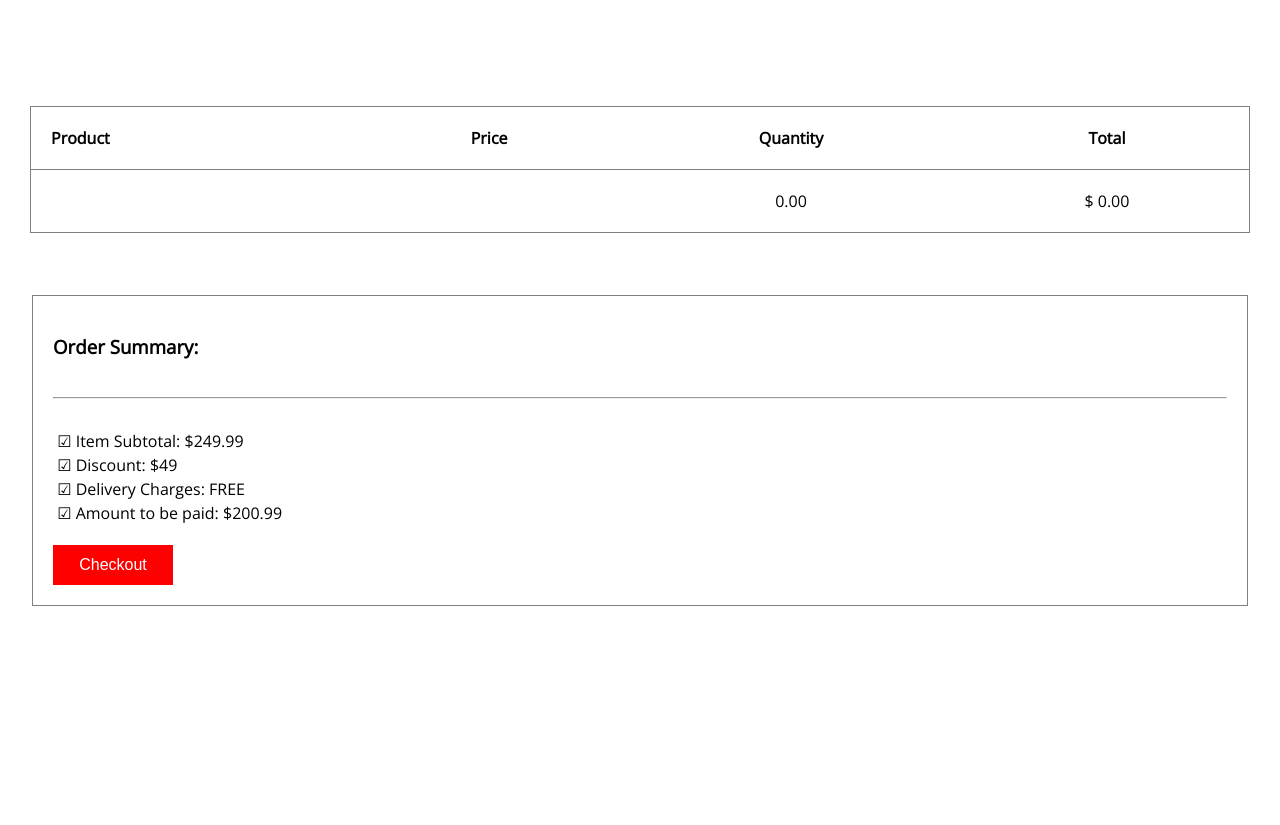
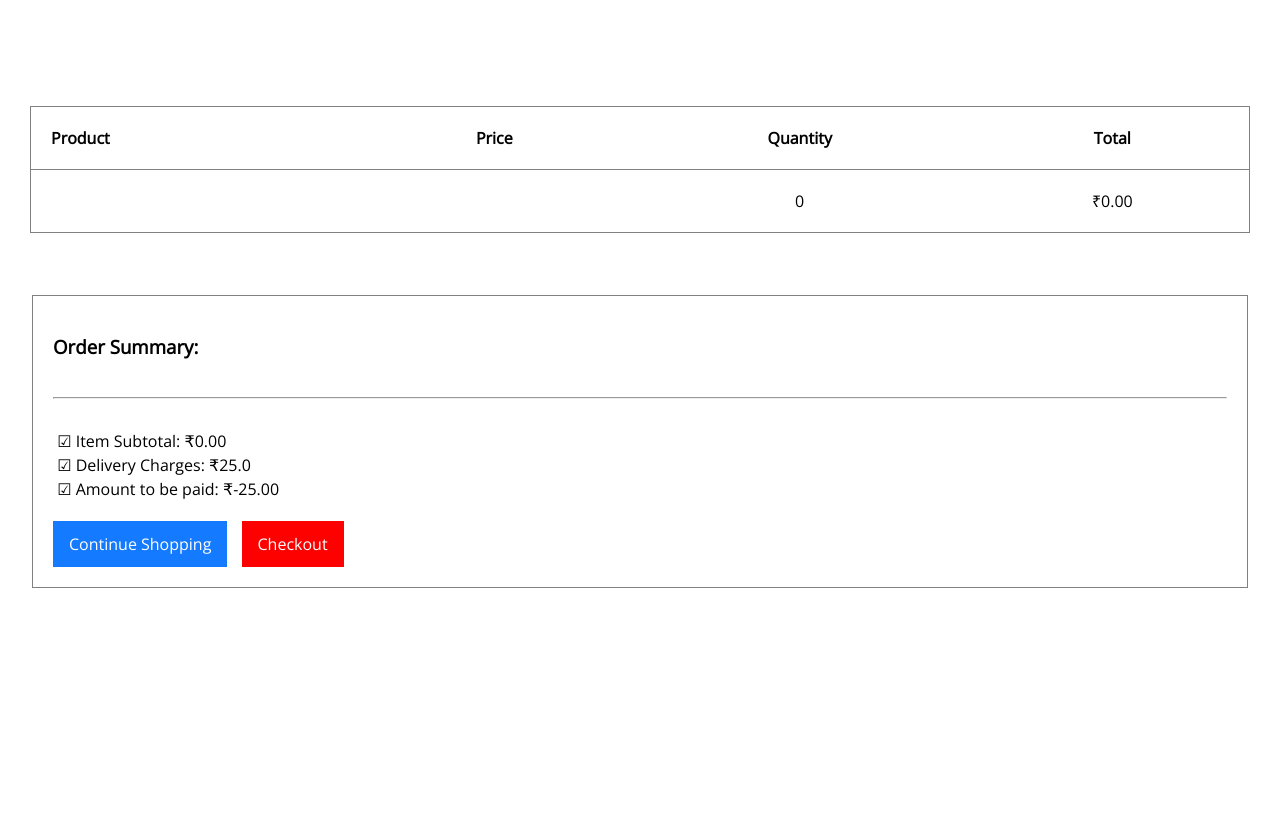
Before and after one commit to Ronik22/Django_PizzaHub, a Django app: page /cart/ in a window 1280 px wide. Shown: the part 804-1629 px from the top of the page. Run offline with Django 3.2, Linux system fonts and the light colour scheme; the visitor is signed in with stand-in values (Sample User, id 1); data comes from the database, SQL or seed files in the repository; data that the repository does not hold is empty.

Commit message:
Cart added

```diff
--- a/cart/templates/cart/cart.html
+++ b/cart/templates/cart/cart.html
@@ -50,8 +50,8 @@
 
                     </td>
                     <td></td>
-                    <td id="total_quantity">5454</td>
-                    <td id="total_display">$5454</td>
+                    <td id="total_quantity">0</td>
+                    <td id="total_display">₹0</td>
                 </tr>
             </table>
         </div>
@@ -59,14 +59,19 @@
         <div class="shpcheckout">
             <h3>Order Summary:</h3>
             <hr style="margin: 20px 0px 30px 0px;">
-            <span>&nbsp&#9745 Item Subtotal: $249.99</span>
-            <span>&nbsp&#9745 Discount: $49</span>
-            <span>&nbsp&#9745 Delivery Charges: FREE</span>
-            <span>&nbsp&#9745 Amount to be paid: $200.99</span>
-            <button>Checkout</button>
+            <span>&nbsp&#9745 Item Subtotal: ₹<span id="total_display2">0</span></span>
+            <!-- <span>&nbsp&#9745 Discount: $49</span> -->
+            <span>&nbsp&#9745 Delivery Charges: ₹<span id="delv_charges">25.0</span></span>
+            <span>&nbsp&#9745 Amount to be paid: ₹<span id="endtotal_display">0</span></span>
+            <div>
+                <a href="{% url 'menu' %}">Continue Shopping</a>
+                <a>Checkout</a>
+            </div>
+
         </div>
 
 {% endblock %}
+
 
 {% block scripts %}
 
@@ -86,18 +91,24 @@
     // Sum total
     function total(){
         var totalDisplay = document.getElementById("total_display");
+        var totalDisplay2 = document.getElementById("total_display2");
+        var endtotalDisplay = document.getElementById("endtotal_display");
         var totalQuantity = document.getElementById("total_quantity");
+        var delvCharges = document.getElementById("delv_charges");
+
         var sum = 0;
         var noitems = 0;
         var tbody = document.getElementById("all_products");
+
         for (var i = 0; i < tbody.rows.length; i++) {
             sum = sum + parseFloat(tbody.rows[i].cells[3].innerHTML);
-            noitems = noitems + parseFloat(tbody.rows[i].cells[2].getElementsByTagName('input')[0].value);
+            noitems = noitems + parseInt(tbody.rows[i].cells[2].getElementsByTagName('input')[0].value);
         }
         var total = sum.toFixed(2);
-        var totalitems = noitems.toFixed(2);
-        totalDisplay.innerHTML = "$ " + total;
-        totalQuantity.innerHTML = totalitems;
+        totalDisplay.innerHTML =  "₹"+total;
+        totalDisplay2.innerHTML = total;
+        totalQuantity.innerHTML = noitems;
+        endtotalDisplay.innerHTML = (parseFloat(total)-parseFloat(delvCharges.innerText)).toFixed(2);
     }
 </script>
 
--- a/ecom/static/ecom/css/style.css
+++ b/ecom/static/ecom/css/style.css
@@ -947,20 +947,32 @@ ul.breadcrumb li a:hover {
   line-height: 1.5em;
 }
 
-.shpcheckout button {
-  margin-top: 20px;
+.shpcheckout a {
+  margin: 20px 10px 0px 0px;
   background-color: #FD0100;
   border: 1px solid transparent;
-  width: 120px;
+  width: fit-content;
   color: white;
   padding: 10px 15px;
   text-align: center;
   font-size: 16px;
   cursor: pointer;
+  display: inline-block;
   transition: 0.3s ease-in-out;
 }
 
-.shpcheckout button:hover {
+.shpcheckout a:first-child{
+  background-color: rgb(20, 122, 255);
+  text-decoration: none;
+}
+
+.shpcheckout a:first-child:hover {
+  background-color: white;
+  color: rgb(20, 122, 255);
+  border: 1px solid rgb(20, 122, 255);
+}
+
+.shpcheckout a:hover {
   background-color: white;
   color: #FD0100;
   border: 1px solid #FD0100;
--- a/ecom/templates/ecom/home.html
+++ b/ecom/templates/ecom/home.html
@@ -20,7 +20,7 @@
                 </p>
                 <br>
                 <p>
-                    <a class="btn-homepage" href="#">Take a Bite</a>
+                    <a class="btn-homepage" href="{% url 'menu' %}">Take a Bite</a>
                 </p>
             </div>
             <div class="right-content">
@@ -38,13 +38,13 @@
             <div class="card">
                 <img src="{% static 'ecom/images/karthik-garikapati-oBbTc1VoT-0-unsplash.jpg' %}" alt="Avatar" style="width:100%">
                 <div class="middle">
-                    <div class="text"><i class="fas fa-cart-plus"></i></div>
+                    <div class="text"><a href="/menu/#cart-section-{{product.id}}"><i class="fas fa-cart-plus"></i></a></div>
                 </div>
                 <div class="container">
                     <h4><b>{{product.item}}</b></h4>
                     <p style="opacity: 0.5; margin-bottom: 24px;">{{product.description}}</p>
                     <p>
-                        <i class="far fa-heart nf-heart"></i>
+                        <!-- <i class="far fa-heart nf-heart"></i> -->
                     </p>
                     <p>
                         {% for i in product.rating %}
```
